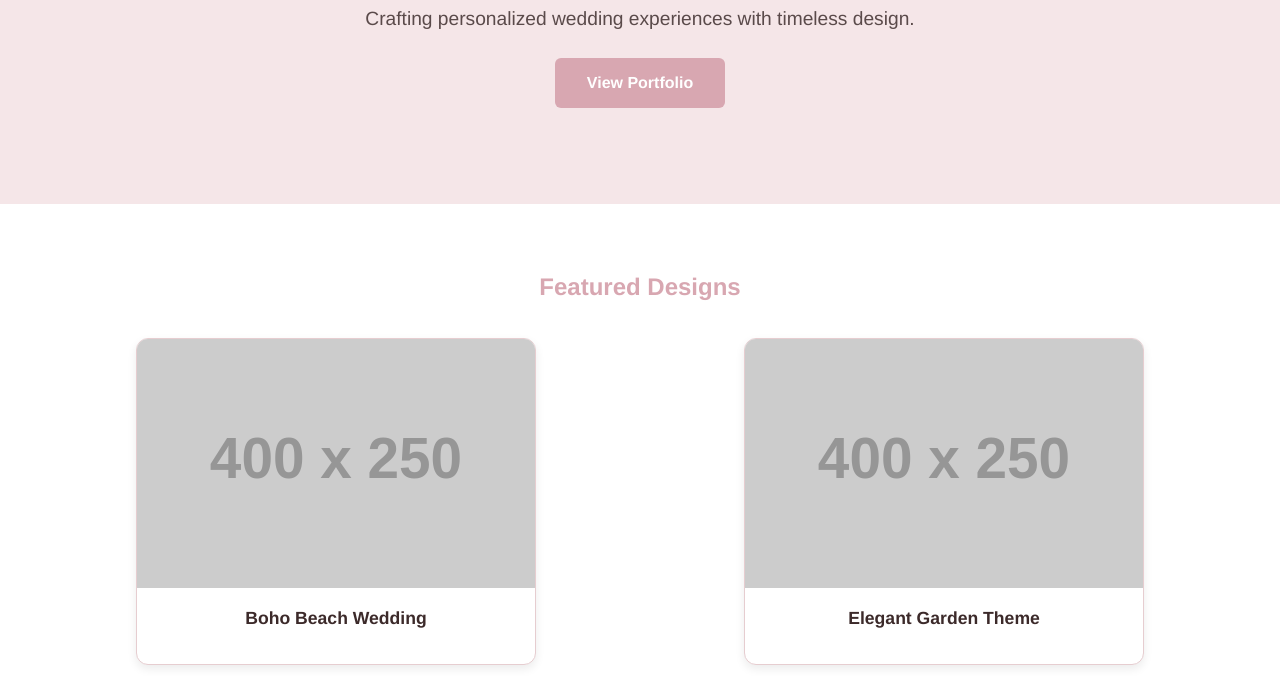
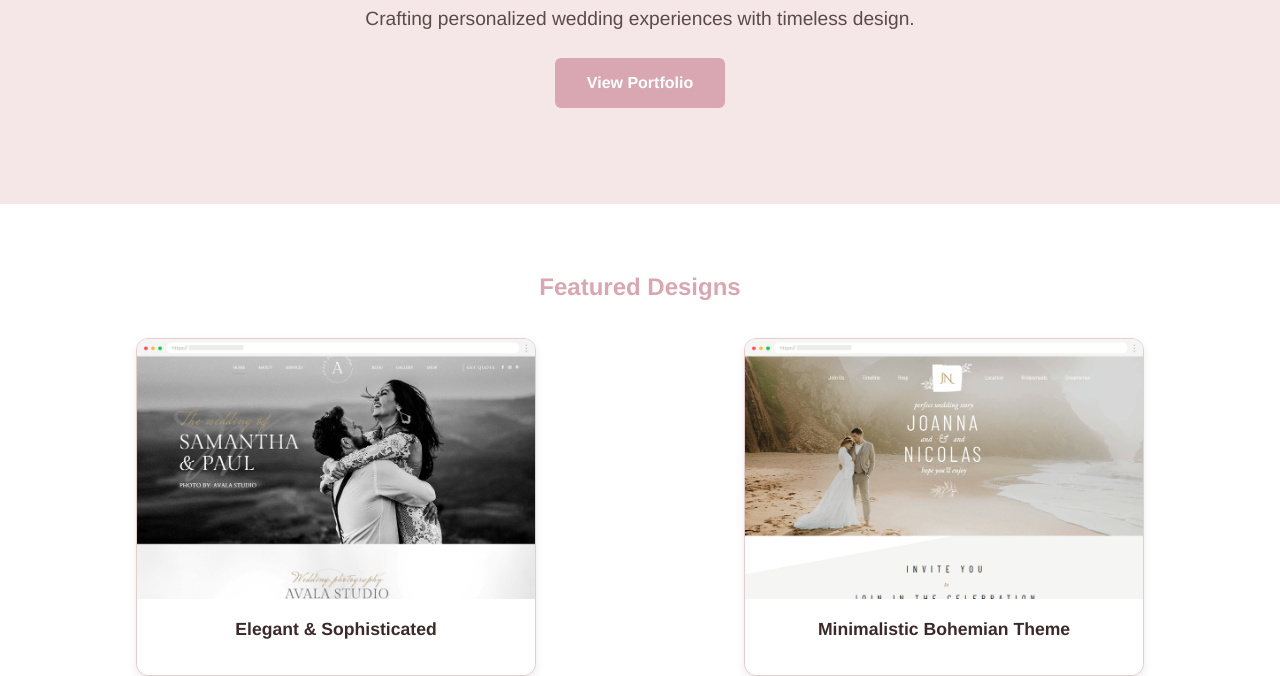
Before and after one commit to Carla-Lourens/wedding-websites-portfolio, a plain HTML site: page index.html in a window 1280 px wide. Shown: the part 294-970 px from the top of the page. Drawn offline with Linux system fonts and the light colour scheme; placeholder pictures from the web are drawn by us.

Commit message:
Commit 9 - this commit includes images for the portfolio section of the landing page.

```diff
--- a/index.html
+++ b/index.html
@@ -11,7 +11,7 @@
 
   <header class="site-header">
   <nav>
-    <a href="index.html" class="logo"><h1>Carla's <span>Wedding Websites</span></h1></a>
+    <a href="../index.html" class="logo"><h1>Carla's <span>Wedding Websites</span></h1></a>
     <button class="menu-toggle" aria-label="Toggle menu">&#9776;</button>
     <ul class="nav-links">
       <li><a href="#portfolio">Portfolio</a></li>
@@ -35,12 +35,12 @@
       <h2>Featured Designs</h2>
       <div class="portfolio-grid">
         <article class="project-card">
-          <img src="https://via.placeholder.com/400x250" alt="Wedding project 1" />
-          <h3>Boho Beach Wedding</h3>
+          <img src="Images/ElegantWebsite.png" alt="Elegant black and white wedding website mock-up" />
+          <h3>Elegant & Sophisticated</h3>
         </article>
         <article class="project-card">
-          <img src="https://via.placeholder.com/400x250" alt="Wedding project 2" />
-          <h3>Elegant Garden Theme</h3>
+          <img src="Images/MinimalBoho.png" alt="Bohemian inspired minimalistic wedding website mock-up" />
+          <h3>Minimalistic Bohemian Theme</h3>
         </article>
       </div>
     </section>
```
Also changed, not shown: Images/ElegantWebsite.png (added), Images/MinimalBoho.png (added).
